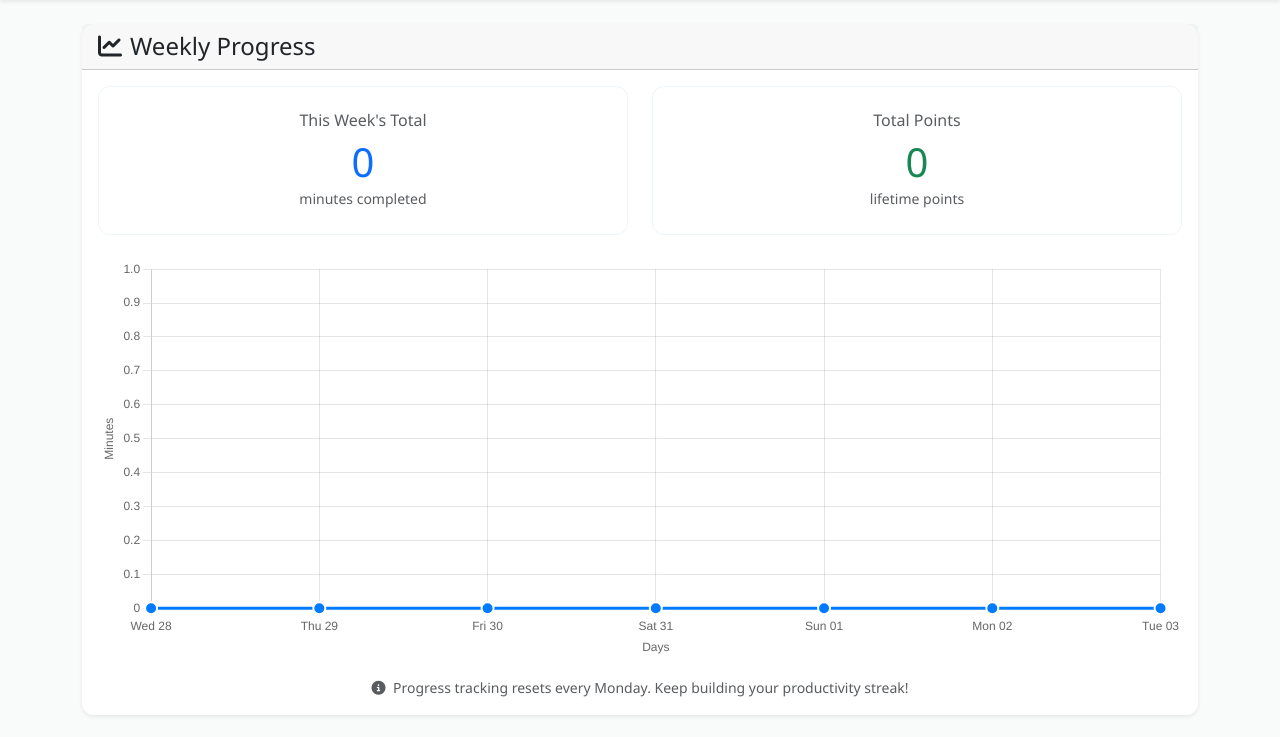
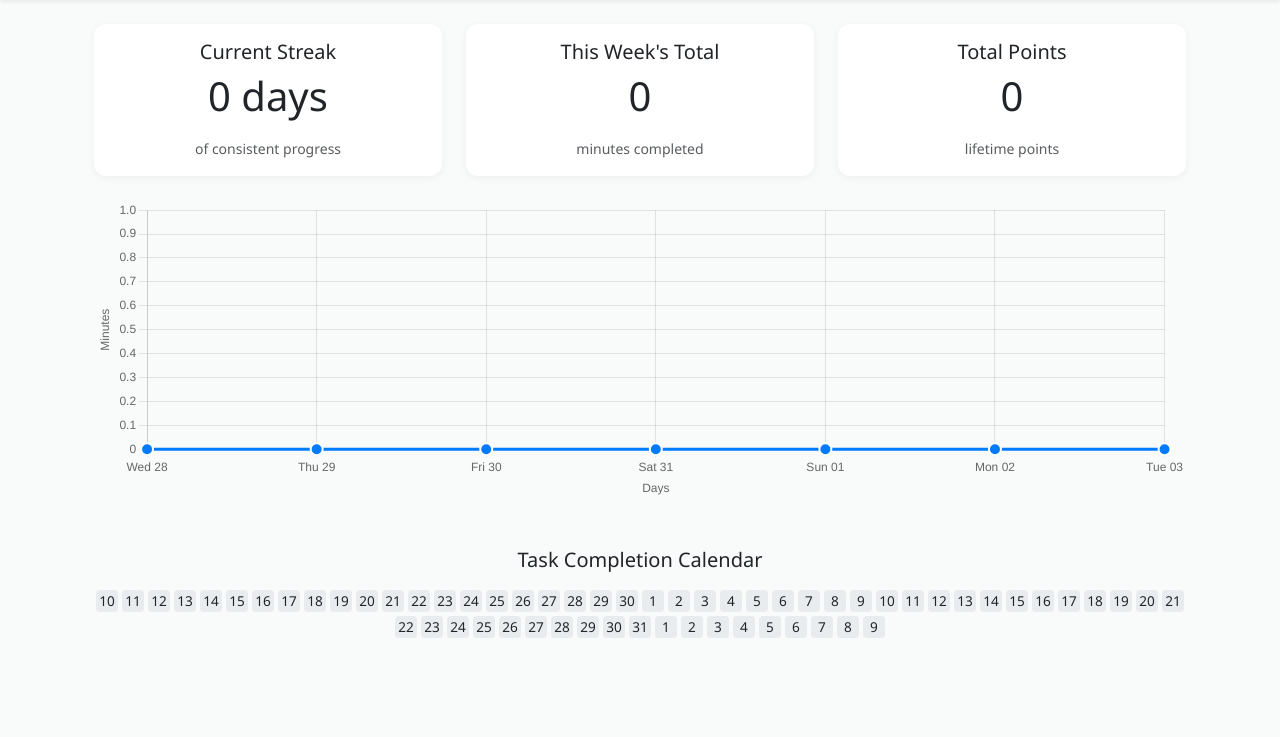
Before and after one commit to shuuuu87/TaskMasterPro2, a Flask app: page /progress in a window 1280 px wide. Shown: the part 63-800 px from the top of the page. Run offline with Flask 3, Linux system fonts and the light colour scheme; the visitor is signed in with stand-in values (Sample User, id 1); data comes from the database, SQL or seed files in the repository; data that the repository does not hold is empty.

Commit message:
Updated files

```diff
--- a/models.py
+++ b/models.py
@@ -96,6 +96,7 @@
     actual_minutes = db.Column(db.Integer, default=0)
     completed = db.Column(db.Boolean, default=False)
     date_created = db.Column(db.Date, default=date.today)
+    completed_at = db.Column(db.DateTime)
     user_id = db.Column(db.Integer, db.ForeignKey('user.id'), nullable=False)
 
     def calculate_points(self):
--- a/routes/progress.py
+++ b/routes/progress.py
@@ -4,32 +4,57 @@
 from models import Task
 from sqlalchemy import func
 from app import db
+from collections import Counter
 
 progress_bp = Blueprint('progress', __name__)
+
+def get_current_streak(user):
+    today = date.today()
+    streak = 0
+    day = today
+    while True:
+        completed = Task.query.filter(
+            Task.user_id == user.id,
+            func.date(Task.completed_at) == day
+        ).first()
+        if completed:
+            streak += 1
+            day -= timedelta(days=1)
+        else:
+            break
+    return streak
 
 @progress_bp.route('/progress')
 @login_required
 def progress():
-    return render_template('progress.html', title='Progress')
+    streak = get_current_streak(current_user)
+    return render_template('progress.html', title='Progress', streak=streak)
 
 @progress_bp.route('/progress_data')
 @login_required
 def progress_data():
-    # Get last 7 days of data
     today = date.today()
     week_data = []
     labels = []
 
-    for i in range(6, -1, -1):  # 6 days ago to today
+    for i in range(6, -1, -1):
         target_date = today - timedelta(days=i)
         daily_minutes = current_user.get_daily_minutes(target_date)
-
         week_data.append(daily_minutes)
         labels.append(target_date.strftime('%a %d'))
+
+    # Calendar heatmap data (last 60 days, by minutes)
+    days_back = 60
+    calendar_minutes = {}
+    for i in range(days_back, -1, -1):
+        target_date = today - timedelta(days=i)
+        minutes = current_user.get_daily_minutes(target_date)
+        calendar_minutes[str(target_date)] = minutes
 
     return jsonify({
         'labels': labels,
         'data': week_data,
         'total_minutes': sum(week_data),
-        'total_points': current_user.total_score
+        'total_points': current_user.total_score,
+        'calendar_minutes': calendar_minutes  # <-- use this in frontend
     })
--- a/templates/progress.html
+++ b/templates/progress.html
@@ -1,58 +1,72 @@
 {% extends "base.html" %}
 
 {% block content %}
-<div class="row">
-    <div class="col-12">
-        <div class="card">
-            <div class="card-header">
-                <h4 class="mb-0">
-                    <i class="fas fa-chart-line me-2"></i>Weekly Progress
-                </h4>
+<div class="container mt-4">
+    <div class="row mb-4">
+        <div class="col">
+            <div class="card text-center">
+                <div class="card-body">
+                    <h5 class="card-title">Current Streak</h5>
+                    <p class="display-6">{{ streak }} days</p>
+                    <small class="text-muted">of consistent progress</small>
+                </div>
             </div>
-            <div class="card-body">
-                <div class="row mb-4">
-                    <div class="col-md-6">
-                        <div class="stats-card">
-                            <h6 class="text-muted">This Week's Total</h6>
-                            <div class="display-6 text-primary" id="totalMinutes">-</div>
-                            <small class="text-muted">minutes completed</small>
-                        </div>
-                    </div>
-                    <div class="col-md-6">
-                        <div class="stats-card">
-                            <h6 class="text-muted">Total Points</h6>
-                            <div class="display-6 text-success" id="totalPoints">{{ current_user.total_score }}</div>
-                            <small class="text-muted">lifetime points</small>
-                        </div>
-                    </div>
+        </div>
+        <div class="col">
+            <div class="card text-center">
+                <div class="card-body">
+                    <h5 class="card-title">This Week's Total</h5>
+                    <p class="display-6" id="totalMinutes">-</p>
+                    <small class="text-muted">minutes completed</small>
                 </div>
-
-                <div style="height: 400px;">
-                    <canvas id="progressChart"></canvas>
-                </div>
-
-                <div class="mt-3 text-center">
-                    <small class="text-muted">
-                        <i class="fas fa-info-circle me-1"></i>
-                        Progress tracking resets every Monday. Keep building your productivity streak!
-                    </small>
+            </div>
+        </div>
+        <div class="col">
+            <div class="card text-center">
+                <div class="card-body">
+                    <h5 class="card-title">Total Points</h5>
+                    <p class="display-6" id="totalPoints">{{ current_user.total_score }}</p>
+                    <small class="text-muted">lifetime points</small>
                 </div>
             </div>
         </div>
     </div>
+
+    <div style="height: 300px;">
+        <canvas id="progressChart"></canvas>
+    </div>
+
+    <div class="mt-5">
+        <h5 class="mb-3 text-center">Task Completion Calendar</h5>
+        <div id="calendar-heatmap" class="d-flex flex-wrap justify-content-center"></div>
+    </div>
 </div>
 
+<style>
+.card { box-shadow: 0 2px 8px rgba(0,0,0,0.05); }
+.heatmap-day {
+    width: 22px; height: 22px; margin: 2px; border-radius: 4px;
+    display: inline-block; background: #e9ecef; text-align: center;
+    font-size: 0.85em; line-height: 22px; transition: background 0.2s;
+}
+.heatmap-day[data-count="0"] { background: #e9ecef; }
+.heatmap-day[data-count="1"] { background: #b3d8fd; }
+.heatmap-day[data-count="2"] { background: #7cc4fa; }
+.heatmap-day[data-count="3"] { background: #399cf6; }
+.heatmap-day[data-count="4"] { background: #1876d1; color: #fff; }
+.heatmap-day[data-count="5"], .heatmap-day[data-count="more"] { background: #0a417a; color: #fff; }
+</style>
+
+<script src="https://cdn.jsdelivr.net/npm/chart.js"></script>
 <script>
 document.addEventListener('DOMContentLoaded', function() {
-    // Fetch progress data and create chart
     fetch('/progress_data')
         .then(response => response.json())
         .then(data => {
-            // Update stats
             document.getElementById('totalMinutes').textContent = data.total_minutes;
             document.getElementById('totalPoints').textContent = data.total_points;
 
-            // Create chart
+            // Chart
             const ctx = document.getElementById('progressChart').getContext('2d');
             new Chart(ctx, {
                 type: 'line',
@@ -76,42 +90,57 @@
                 options: {
                     responsive: true,
                     maintainAspectRatio: false,
-                    plugins: {
-                        legend: {
-                            display: false
-                        }
-                    },
+                    plugins: { legend: { display: false } },
                     scales: {
-                        y: {
-                            beginAtZero: true,
-                            title: {
-                                display: true,
-                                text: 'Minutes'
-                            },
-                            grid: {
-                                color: 'rgba(0, 0, 0, 0.1)'
-                            }
-                        },
-                        x: {
-                            title: {
-                                display: true,
-                                text: 'Days'
-                            },
-                            grid: {
-                                color: 'rgba(0, 0, 0, 0.1)'
-                            }
-                        }
-                    },
-                    elements: {
-                        point: {
-                            hoverBackgroundColor: '#007bff'
-                        }
+                        y: { beginAtZero: true, title: { display: true, text: 'Minutes' } },
+                        x: { title: { display: true, text: 'Days' } }
                     }
                 }
             });
+
+           // ...existing code...
+            // Calendar heatmap
+            const calendarMinutes = data.calendar_minutes;
+            const today = new Date();
+            const daysBack = 60;
+            const heatmap = document.getElementById('calendar-heatmap');
+            heatmap.innerHTML = '';
+
+            // Find min and max minutes for color scaling
+            let minMinutes = Infinity, maxMinutes = 0;
+            Object.values(calendarMinutes).forEach(m => {
+                if (m < minMinutes) minMinutes = m;
+                if (m > maxMinutes) maxMinutes = m;
+            });
+
+            // Helper to get color level based on minutes
+            function getLevel(minutes) {
+                if (minutes === 0) return 0;
+                if (maxMinutes === minMinutes) return 5;
+                const percent = (minutes - minMinutes) / (maxMinutes - minMinutes);
+                if (percent < 0.2) return 1;
+                if (percent < 0.4) return 2;
+                if (percent < 0.6) return 3;
+                if (percent < 0.8) return 4;
+                return 5;
+            }
+
+            for (let i = daysBack; i >= 0; i--) {
+                const d = new Date(today);
+                d.setDate(today.getDate() - i);
+                const key = d.toISOString().slice(0, 10);
+                const minutes = calendarMinutes[key] || 0;
+                const level = getLevel(minutes);
+                const dayDiv = document.createElement('div');
+                dayDiv.className = 'heatmap-day';
+                dayDiv.setAttribute('data-count', level);
+                dayDiv.title = `${key}: ${minutes} minute${minutes === 1 ? '' : 's'} completed`;
+                dayDiv.textContent = d.getDate();
+                heatmap.appendChild(dayDiv);
+                if (d.getDay() === 0) heatmap.appendChild(document.createElement('br'));
+            }
         })
         .catch(error => {
-            console.error('Error fetching progress data:', error);
             document.getElementById('totalMinutes').textContent = 'Error';
         });
 });
```
